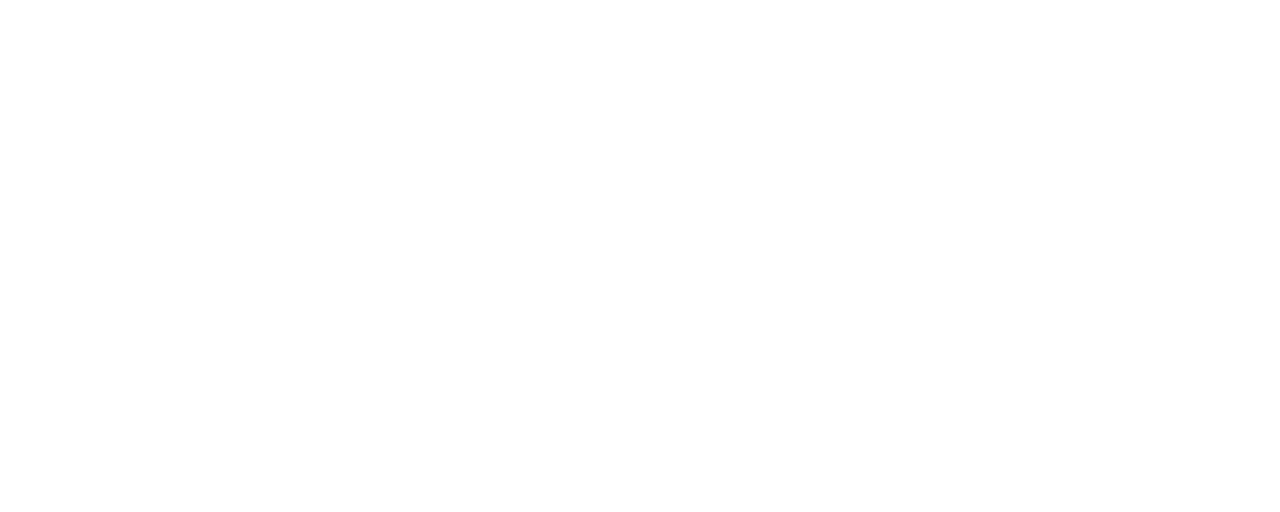
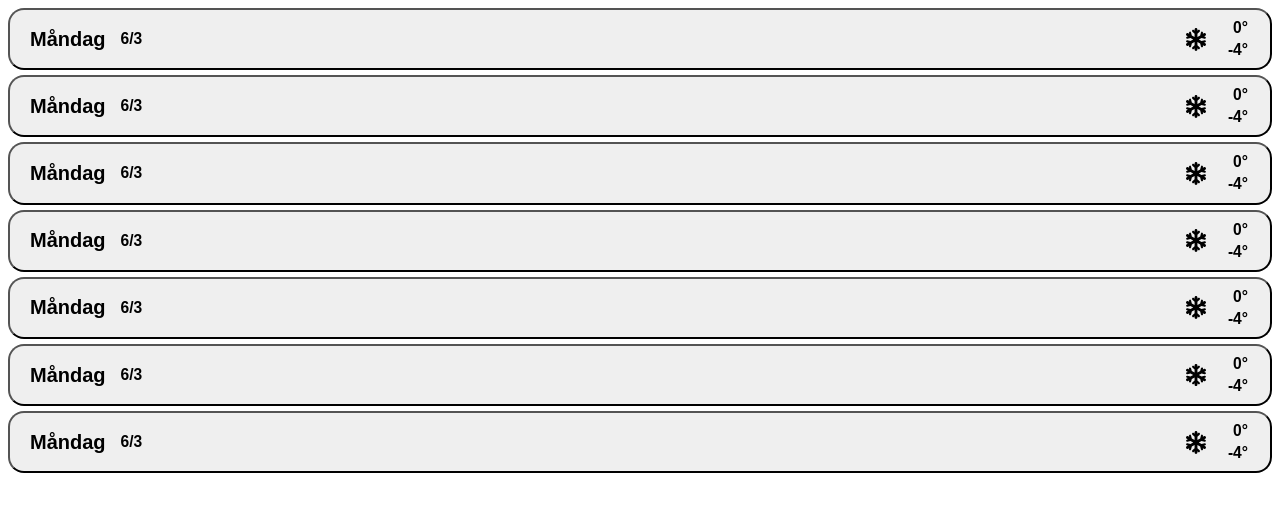
Before and after one commit to Baabzie/Weather-App, a plain HTML site: page index.html in a window 1280 px wide. Drawn offline with Linux system fonts and the light colour scheme.

Commit message:
partly styled weekdays

```diff
--- a/index.html
+++ b/index.html
@@ -5,14 +5,110 @@
     <meta http-equiv="X-UA-Compatible" content="IE=edge">
     <meta name="viewport" content="width=device-width, initial-scale=1.0">
     <title>Weather App</title>
-    <link rel="stylesheet" href="style.css">
+    <link rel="stylesheet" href="main.css">
 </head>
 <body>
     <header></header>
     <main>
         <div id="currentDiv"></div>
         <div id="warningDiv"></div>
-        <div id="weekDiv"></div>
+        <div id="weekDiv">
+            <div></div>
+            <div class="week-day-list" id="weekDayList">
+                <button class="week-day-btn">
+                    <div class="date-info-div">
+                        <h2>Måndag</h2>
+                        <h3>6/3</h3>
+                    </div>
+                    <div class="weather-info-div">
+                        <img class="week-day-icon" src="/content/icons/snowflake.svg" alt="">
+                        <div class="week-day-temperature-div">
+                            <h3>0°</h3>
+                            <h3>-4°</h3>
+                        </div>
+                    </div>
+                </button>
+                <button class="week-day-btn">
+                    <div class="date-info-div">
+                        <h2>Måndag</h2>
+                        <h3>6/3</h3>
+                    </div>
+                    <div class="weather-info-div">
+                        <img class="week-day-icon" src="/content/icons/snowflake.svg" alt="">
+                        <div class="week-day-temperature-div">
+                            <h3>0°</h3>
+                            <h3>-4°</h3>
+                        </div>
+                    </div>
+                </button>
+                <button class="week-day-btn">
+                    <div class="date-info-div">
+                        <h2>Måndag</h2>
+                        <h3>6/3</h3>
+                    </div>
+                    <div class="weather-info-div">
+                        <img class="week-day-icon" src="/content/icons/snowflake.svg" alt="">
+                        <div class="week-day-temperature-div">
+                            <h3>0°</h3>
+                            <h3>-4°</h3>
+                        </div>
+                    </div>
+                </button>
+                <button class="week-day-btn">
+                    <div class="date-info-div">
+                        <h2>Måndag</h2>
+                        <h3>6/3</h3>
+                    </div>
+                    <div class="weather-info-div">
+                        <img class="week-day-icon" src="/content/icons/snowflake.svg" alt="">
+                        <div class="week-day-temperature-div">
+                            <h3>0°</h3>
+                            <h3>-4°</h3>
+                        </div>
+                    </div>
+                </button>
+                <button class="week-day-btn">
+                    <div class="date-info-div">
+                        <h2>Måndag</h2>
+                        <h3>6/3</h3>
+                    </div>
+                    <div class="weather-info-div">
+                        <img class="week-day-icon" src="/content/icons/snowflake.svg" alt="">
+                        <div class="week-day-temperature-div">
+                            <h3>0°</h3>
+                            <h3>-4°</h3>
+                        </div>
+                    </div>
+                </button>
+                <button class="week-day-btn">
+                    <div class="date-info-div">
+                        <h2>Måndag</h2>
+                        <h3>6/3</h3>
+                    </div>
+                    <div class="weather-info-div">
+                        <img class="week-day-icon" src="/content/icons/snowflake.svg" alt="">
+                        <div class="week-day-temperature-div">
+                            <h3>0°</h3>
+                            <h3>-4°</h3>
+                        </div>
+                    </div>
+                </button>
+                <button class="week-day-btn">
+                    <div class="date-info-div">
+                        <h2>Måndag</h2>
+                        <h3>6/3</h3>
+                    </div>
+                    <div class="weather-info-div">
+                        <img class="week-day-icon" src="/content/icons/snowflake.svg" alt="">
+                        <div class="week-day-temperature-div">
+                            <h3>0°</h3>
+                            <h3>-4°</h3>
+                        </div>
+                    </div>
+                </button>
+
+            </div>
+        </div>
     </main>
     <footer></footer>
 
--- /dev/null
+++ b/main.scss
@@ -0,0 +1,7 @@
+//Partials
+@import "style/partials/variables";
+@import "style/partials/mixins";
+
+//Components
+@import "style/components/commons";
+@import "style/components/weekDayList";
--- /dev/null
+++ b/style/components/_commons.scss
@@ -0,0 +1,6 @@
+.row {
+        display: flex;
+        flex-direction: row;
+        justify-content: space-between;
+        align-items: center;
+}
--- /dev/null
+++ b/style/components/_weekDayList.scss
@@ -0,0 +1,48 @@
+.week-day-list {
+    display: flex;
+    flex-direction: column;
+    justify-content: center;
+    align-items: flex-end;
+    gap: 5px;
+    .week-day-btn {
+        display: flex;
+        flex-direction: row;
+        justify-content: space-between;
+        align-items: center;
+        width: 100%;
+        padding-left: 20px;
+        padding-right: 20px;
+        border-radius: 16px;
+
+        .date-info-div{
+            display: flex;
+            flex-direction: row;
+            justify-content: space-between;
+            align-items: center;
+            gap: 15px;
+        }
+
+        .weather-info-div{
+            display: flex;
+            flex-direction: row;
+            justify-content: space-between;
+            align-items: center;
+            gap:20px;
+
+            .week-day-icon {
+                width: 20px;
+            }
+
+            .week-day-temperature-div {
+                display: flex;
+                flex-direction: column;
+                justify-content: center;
+                align-items: flex-end;
+
+                h3 {
+                    margin: 2px;
+                }
+            }
+        }
+    }
+}
--- /dev/null
+++ b/style/partials/_variables.scss
@@ -0,0 +1 @@
+$maincolor: #20a2be;
```
Also changed, not shown: main.css (added), style/partials/_mixins.scss (added), 1 other file.
